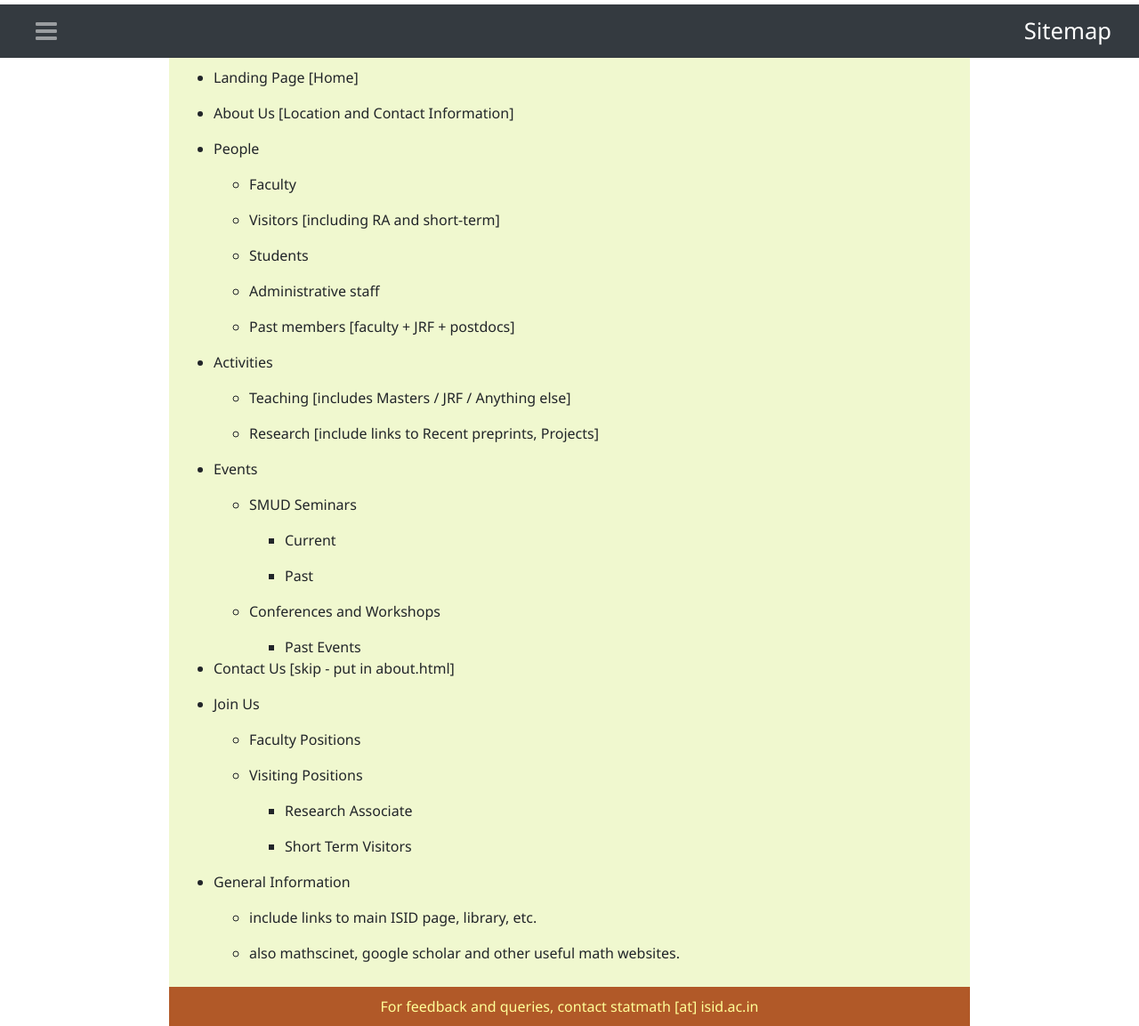
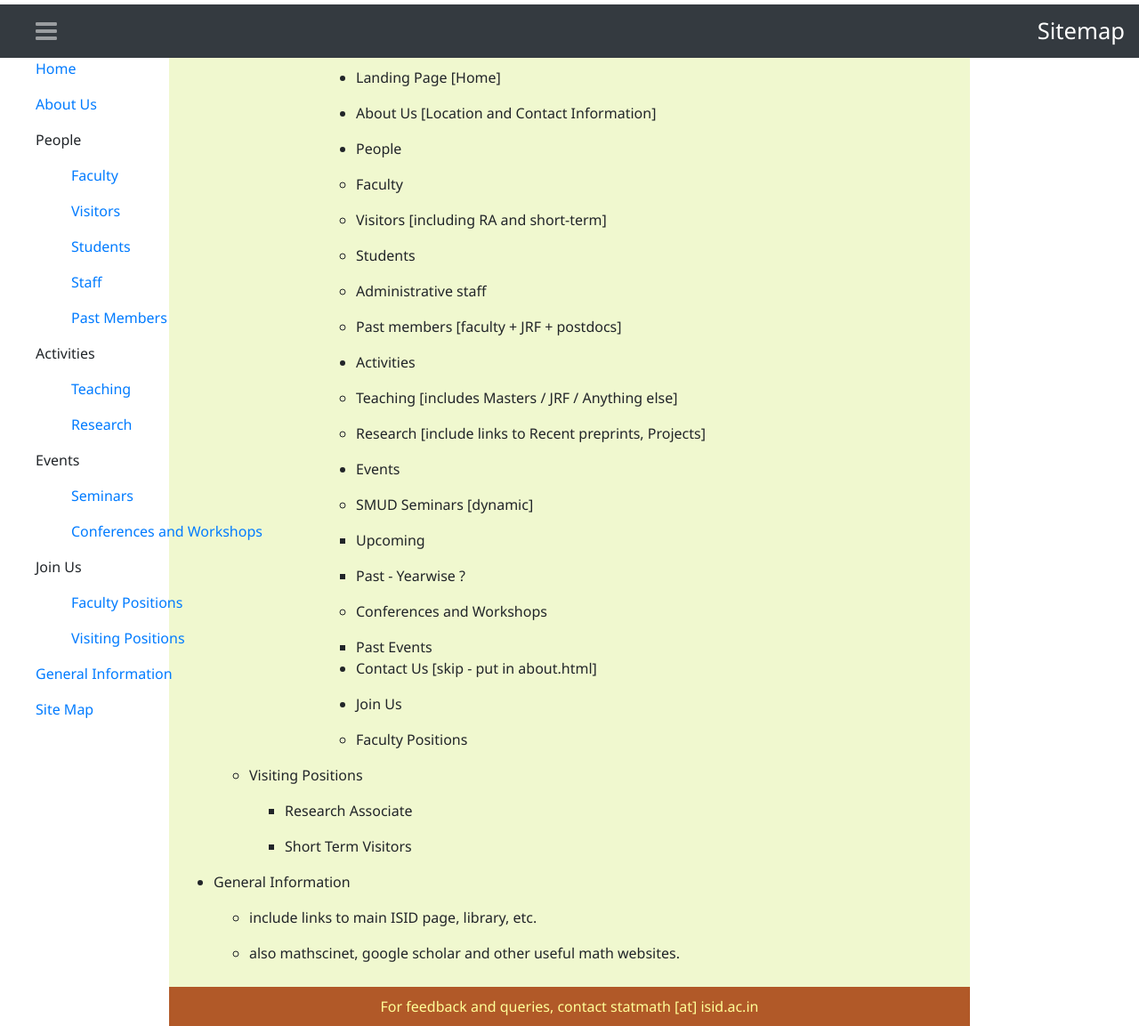
Before and after one commit to isid-smu/isid-smu.github.io, a Jekyll site: the page built from sitemap.md, in a window 1280 px wide. Shown: the whole page at 89% size. Built offline with Jekyll 4.4.1, drawn with Linux system fonts in a browser that asks for light colours.

Commit message:
better nav menu

```diff
--- a/_layouts/default.html
+++ b/_layouts/default.html
@@ -34,54 +34,7 @@
                    </path>
                  </svg>
 	      </button>
-	      <div class="dropdown-menu">
-		<a href="/" class="dropdown-item" role="button">
-		  <svg xmlns="http://www.w3.org/2000/svg" viewBox="0 0 16 16" width="24" height="24">
-		    <path fill-rule="evenodd" d="M16 9l-3-3V2h-2v2L8 1 0 9h2l1 5c0 .55.45 1 1 1h8c.55 0 1-.45 1-1l1-5h2zm-4 5H9v-4H7v4H4L2.81 7.69 8 2.5l5.19 5.19L12 14z"></path>
-		  </svg>
-		  Home
-		</a>
 
-		<ul>
-		  <li><p><a href="about.html">About Us</a></p></li>
-
-		  <!-- Possible sub-pages: past faculty, past research scholars -->
-
-		  <li><p>People</p>
-		    <ul>
-		      <li><a href="faculty.html" >Faculty</a></li>
-		      <li><a href="visitors.html" >Visitors</a></li>
-		      <li><a href="students.html" >Students</a></li>
-		      <li><a href="staff.html" >Staff</a></li>
-		      <li><a href="past-members.html" >Past Members</a></li>
-		    </ul>
-		  </li>
-
-		  <li><p>Activities</p>
-		    <ul>
-		      <li><a href="teaching.html" >Teaching</a></li>
-		      <li><a href="research.html" >Research</a></li>
-		    </ul>
-		  </li>
-
-		  <li><p>Events</p>
-		    <ul>
-		      <li><a href="seminars.html" >Seminars</a></li>
-		      <li><a href="confs.html" >Conferences and Workshops</a></li>
-		    </ul>
-		  </li>
-
-		  <li><p>Join Us</p>
-		    <ul>
-		      <li><a href="seminars.html" >Faculty Positions</a></li>
-		      <li><a href="confs.html" >Visiting Positions</a></li>
-		    </ul>
-		  </li>
-
-		  <li><p><a href="general.html" >General Information</a></p></li>
-		  <li><p><a href="sitemap.html" >Site Map</a></p></li>
-
-		</ul>
 
 	      </div>
 	    </div>
@@ -93,6 +46,56 @@
 
 	</div>
       </nav>
+
+
+      <nav id="left-menu" aria-label="Site Navigation">
+	<ul class="menu">
+
+	  <li><a href="/" ><p>Home</p></a></li>
+
+	  <li><a href="about.html"><p>About Us</p></a></li>
+
+	  <li><p>People
+	    <ul>
+	      <li><a href="faculty.html" ><p>Faculty</p></a></li>
+	      <li><a href="visitors.html" ><p>Visitors</p></a></li>
+	      <li><a href="students.html" ><p>Students</p></a></li>
+	      <li><a href="staff.html" ><p>Staff</p></a></li>
+	      <li><a href="past-members.html" ><p>Past Members</p></a></li>
+	    </ul>
+	    </p>
+	  </li>
+
+	  <li><p>Activities</p>
+	    <ul>
+	      <li><a href="teaching.html" ><p>Teaching</p></a></li>
+	      <li><a href="research.html" ><p>Research</p></a></li>
+	    </ul>
+	  </li>
+
+	  <li><p>Events</p>
+	    <ul>
+	      <li><a href="seminars.html" ><p>Seminars</p></a></li>
+	      <li><a href="confs.html" ><p>Conferences and Workshops</p></a></li>
+	    </ul>
+	  </li>
+
+	  <li><p>Join Us</p>
+	    <ul>
+	      <li><a href="seminars.html" ><p>Faculty Positions</p></a></li>
+	      <li><a href="confs.html" ><p>Visiting Positions</p></a></li>
+	    </ul>
+	  </li>
+
+	  <li><a href="general.html" ><p>General Information</p></a></li>
+	  <li><a href="sitemap.html" ><p>Site Map</p></a></p></li>
+
+	</ul>
+      </nav>
+
+
+
+
 
       <div class="container-fluid custom-main-content">
 	{{ content }}
--- a/assets/styles/custom.css
+++ b/assets/styles/custom.css
@@ -3,8 +3,6 @@
     padding-top: 5px;
     font-family: 'Noto Sans';
 }
-
-
 
 @media print {
     body
@@ -16,15 +14,12 @@
     {
 	font-size: 100%;
     }
-    h1
-    {
-	page-break-before: always;
-    }
 }
 
 pre code
 {
     font-family: 'Noto Sans';
+    font-size: 100%;
 }
 
 img
@@ -33,14 +28,6 @@
     !margin-left: auto;
     !margin-right: auto;
     width: 100%;
-}
-
-pre
-{
-    padding: 0.5em;
-    font-weight: normal;
-    font-size: 90%;
-    border: none;
 }
 
 h1, h2, h3
@@ -53,6 +40,29 @@
 h1 { font-size: 1.6rem; text-weight: bold; }
 h2 { font-size: 1.3rem; }
 h3 { font-size: 1.2rem; }
+
+
+nav#left-menu {
+    /* position: fixed; */
+    float: left;
+    width: 400px;
+}
+
+
+nav#left-menu ul {
+    display: block;
+    list-style-type: none;
+    /* list-style-position: inside; */
+    /* margin-left: 10px; */
+}
+
+
+
+
+
+
+
+
 
 .nav-link
 {
--- a/sitemap.md
+++ b/sitemap.md
@@ -28,11 +28,11 @@
 
 - Events
 
-	- SMUD Seminars
+	- SMUD Seminars [dynamic]
 
-		- Current
+		- Upcoming
 
-		- Past
+		- Past - Yearwise ?
 
 	- Conferences and Workshops
 
```
Also changed, not shown: about.md (+1 -0 lines), academics.md (+1 -0 lines), general.md (+1 -0 lines).
